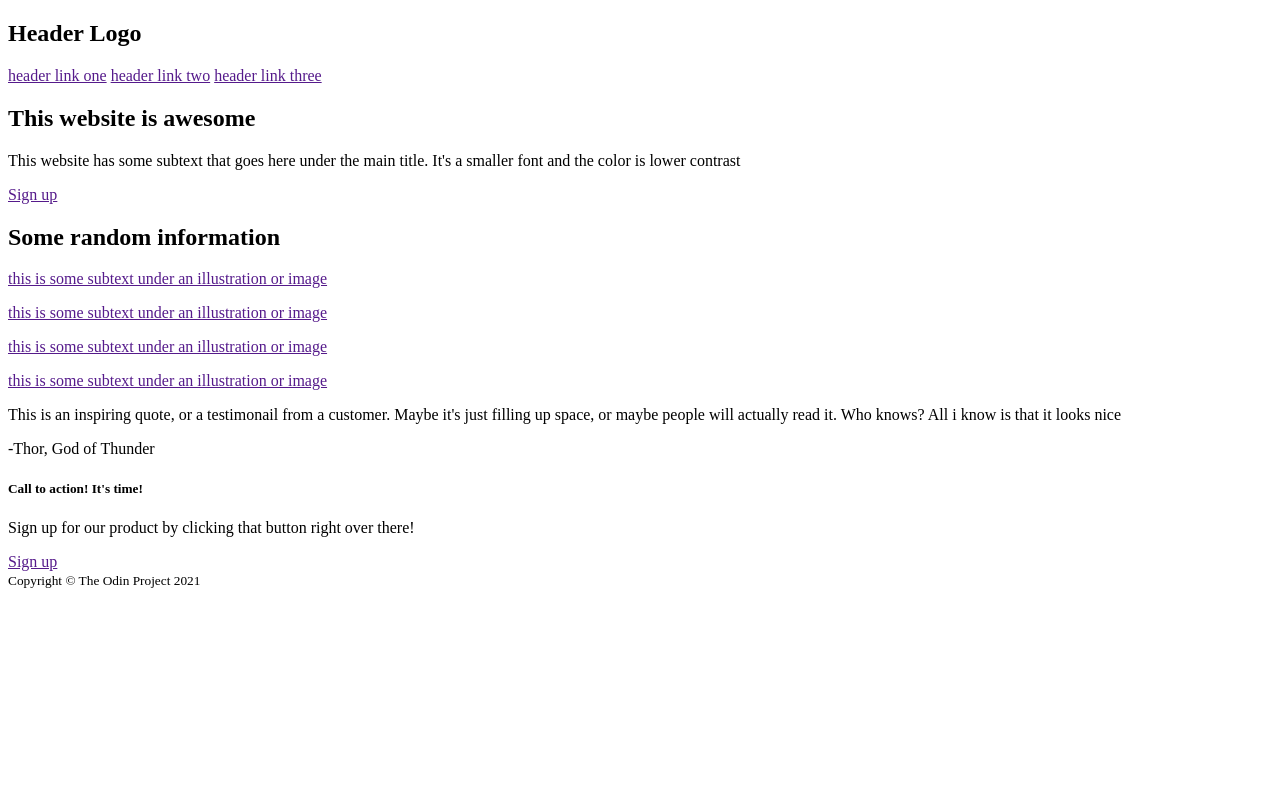
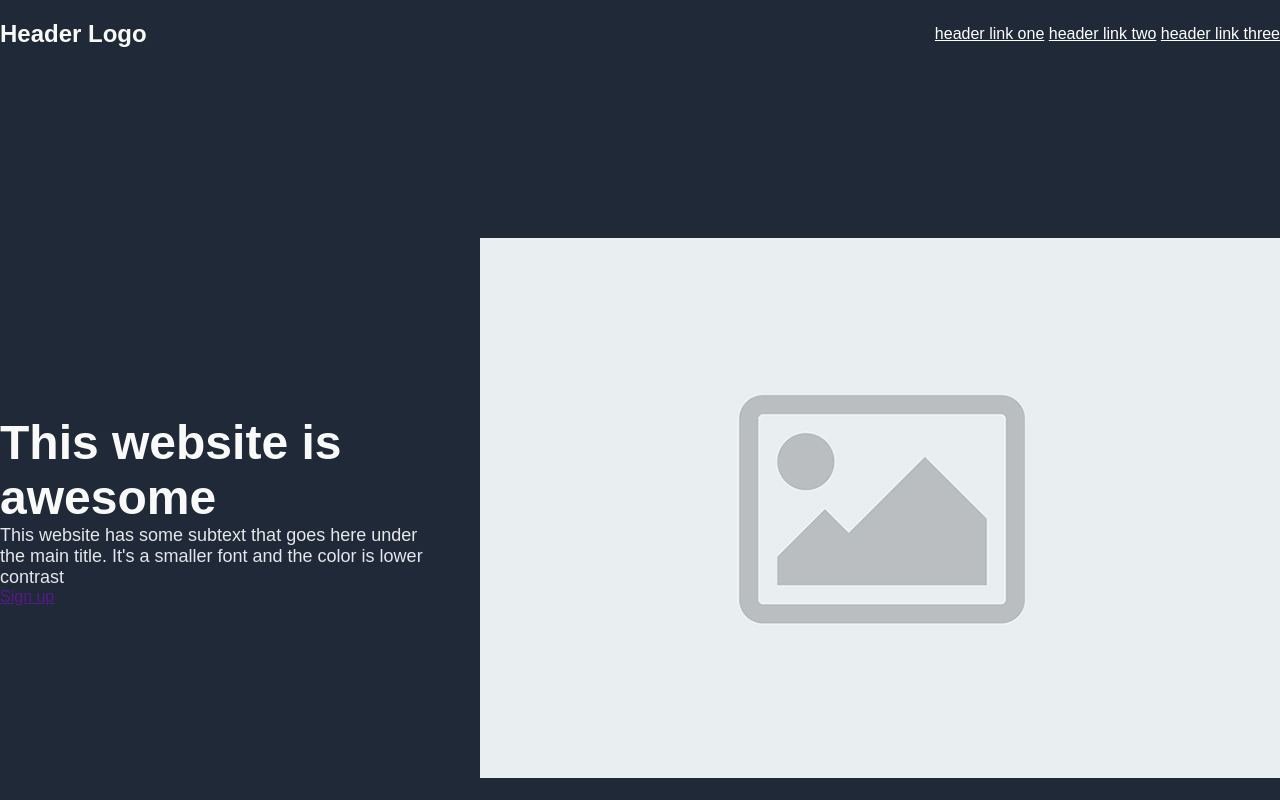
Before and after one commit to MrHahn/odin-landing-page, a plain HTML site: page index.html in a window 1280 px wide. Shown: the top 800 px of the page. Drawn offline with Linux system fonts and the light colour scheme.

Commit message:
add styles and image to header and hero

```diff
--- a/assets/styles.css
+++ b/assets/styles.css
@@ -0,0 +1,57 @@
+*{
+    margin:0;
+    padding:0;
+    box-sizing: border-box;
+    font-family: sans-serif;
+}
+
+.container {
+    width: 100%;
+    max-width: 1800px;
+    margin: 0 auto;
+}
+
+header .inner-wrap {
+    display: flex;
+    align-items: center;
+    justify-content: space-between;
+}
+
+header {
+    background: #1f2937;
+    padding: 20px 0;
+    color: white;
+}
+
+header nav a {
+    color: white;
+}
+
+h2.logo {
+    font-family: sans-serif;
+    font-size: 24px;
+    color: #f9faf8;
+}
+
+section.hero {
+    background: #1f2937;
+    padding: 170px 0;
+    color: white;
+}
+
+.hero .inner-wrap {
+    display: flex;
+    align-items: center;
+    gap: 43px;
+}
+
+.hero h1 {
+    font-size: 48px;
+    font-weight: 900;
+    color: #f9faf8;
+}
+
+.hero p {
+    font-size: 18px;
+    color: #e5e7eb;
+}
--- a/index.html
+++ b/index.html
@@ -4,25 +4,37 @@
     <meta charset="UTF-8">
     <meta name="viewport" content="width=device-width, initial-scale=1.0">
     <title>Odin Landing Page</title>
-    <link ref="stylesheet" src="/assets/styles.css">
+    <link rel="stylesheet" href="assets/styles.css">
 </head>
 <body>
     <header>
+        <div class="container">
+            <div class="inner-wrap">
                 <h2 class="logo">Header Logo</h2>
                 <nav class="navigation">
                     <a href="">header link one</a>
                     <a href="">header link two</a>
                     <a href="">header link three</a>
                 </nav>
+            </div>
+        </div>
     </header>
     <section class="hero">
+        <div class="container">
             <div class="inner-wrap">
+                <div class="content">
                     <h1>This website is awesome</h1>
                     <p>This website has some subtext that goes here under the main title. It's a smaller font and the color is lower contrast</p>
                     <a href="" class="button">Sign up</a>
                 </div>
+                <div class="image">
+                    <img src="assets/images/placeholder-image.jpg" alt="">
+                </div>
+            </div>
+        </div>
     </section>
     <section class="ctas">
+        <div class="container">
             <div class="inner-wrap">
                 <h2>Some random information</h2>
                 <div class="cta-wrap">
@@ -52,14 +64,18 @@
                     </a>
                 </div>
             </div>
+        </div>
     </section>
     <section class="quote">
+        <div class="container">
             <div class="inner-wrap">
                 <p class="quote">This is an inspiring quote, or a testimonail from a customer. Maybe it's just filling up space, or maybe people will actually read it. Who knows? All i know is that it looks nice</p>
                 <p class="author">-Thor, God of Thunder</p>
             </div>
+        </div>
     </section>
     <section class="sign-up">
+        <div class="container">
             <div class="inner-wrap">
                 <div class="content">
                     <h5>Call to action! It's time!</h5>
@@ -69,9 +85,12 @@
                     <a href="" class="button">Sign up</a>
                 </div>
             </div>
+        </div>
     </section>
     <footer>
+        <div class="container">
             <small>Copyright © The Odin Project 2021</small>
+        </div>
     </footer>
 </body>
 </html>
```
Also changed, not shown: assets/images/placeholder-image.jpg (added). Lines whose indentation alone changed are shown as unchanged.
